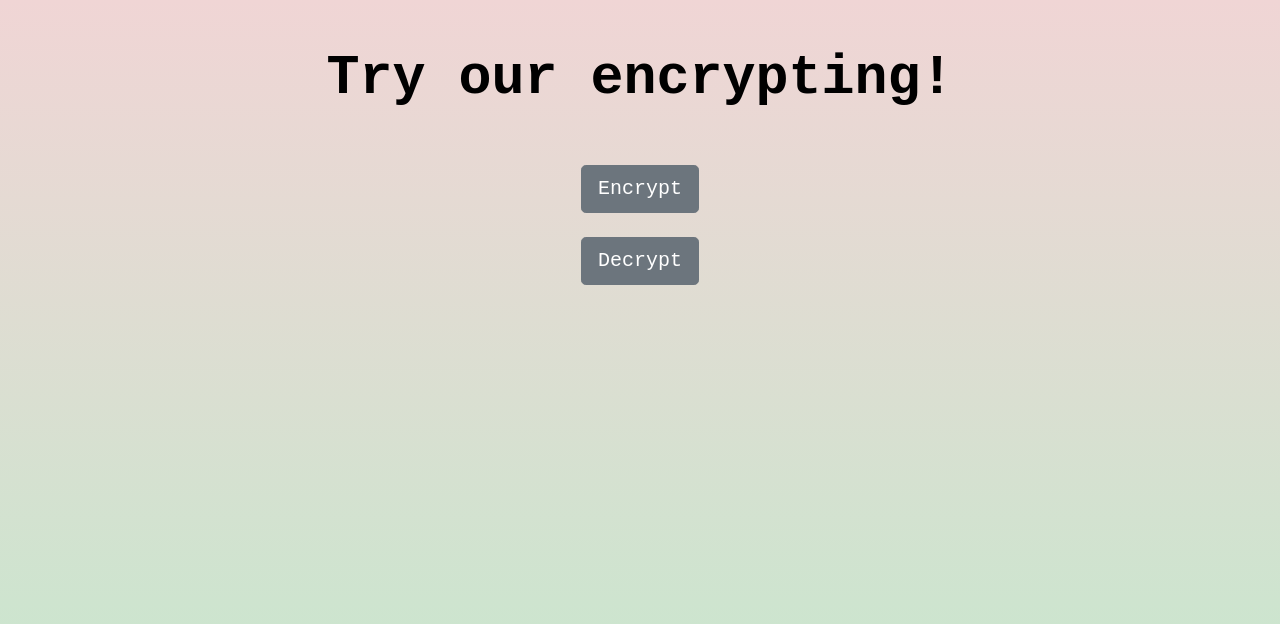
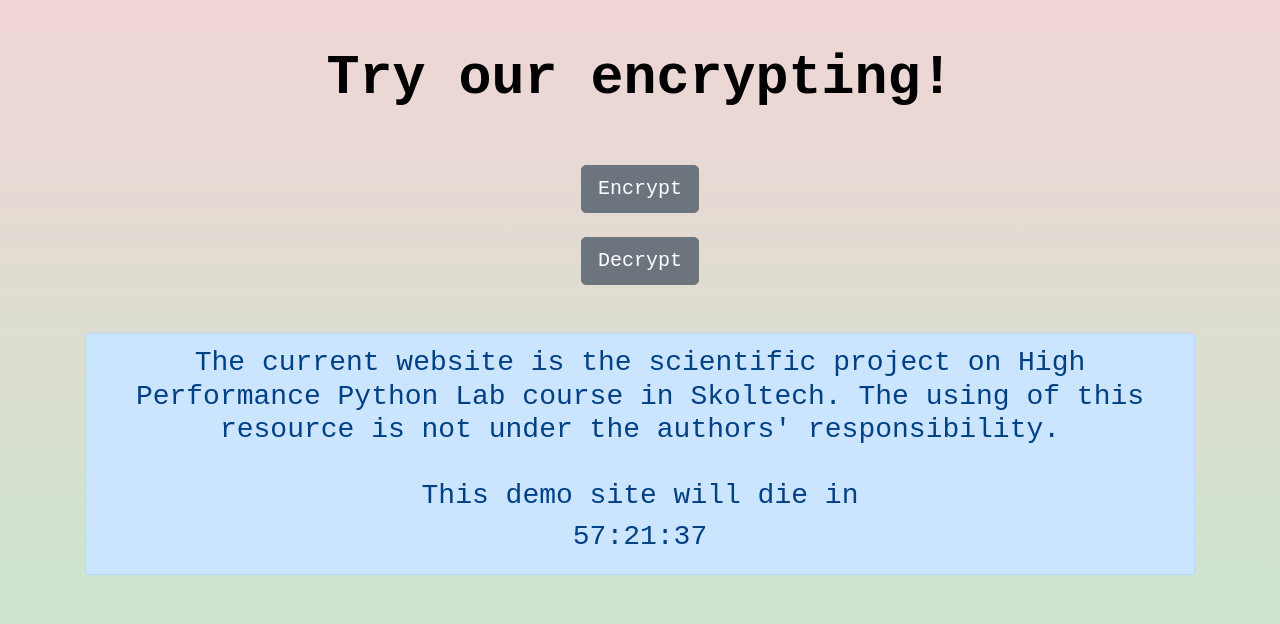
Before and after one commit to IlinValery/hppl_final_project, a React (Create React App) app in the folder crypto_frontend/: page / in a window 1280 px wide. Shown: the top 624 px of the page. Built offline with nearby package versions, Linux system fonts and the light colour scheme.

Commit message:
#26 Fixed

```diff
--- a/crypto_frontend/src/App.css
+++ b/crypto_frontend/src/App.css
@@ -13,6 +13,9 @@ h2 {
 h4 {
     text-align: center!important;
 }
+h6 {
+    text-align: center!important;
+}
 img {
     max-height: 250px !important;
 }
--- a/crypto_frontend/src/Components/DecryptPage/index.js
+++ b/crypto_frontend/src/Components/DecryptPage/index.js
@@ -127,6 +127,7 @@ export default class DecryptPage extends React.Component {
                 <Row>
                     <Col>
                         <Header text={this.props.text}/>
+                        <h6>If you haven't encrypted your message yet, use out encryptor<Button color={'link'} onClick={()=>{window.location.href = '/encrypt'}}>encryptor</Button></h6>
                         <h4 style={{marginBottom: "32px"}}>
                             Please, attach encrypted picture and put the key below
                         </h4>
@@ -180,6 +181,10 @@ export default class DecryptPage extends React.Component {
                 <div className={"center-text"}>
                     <Button
                         size={'lg'}
+                        disabled={
+                            !(this.state.file.length > 0 &&
+                                this.state.key.length > 0)
+                        }
                         onClick={() => this.sendDataDecoder()}
                         color="secondary">
                         Decrypt image!
--- a/crypto_frontend/src/Components/EncryptPage/index.js
+++ b/crypto_frontend/src/Components/EncryptPage/index.js
@@ -11,7 +11,7 @@ import {
     Button,
     CustomInput,
     InputGroup,
-    InputGroupAddon
+    InputGroupAddon, FormText
 } from 'reactstrap';
 import Header from '../Header'
 import {FontAwesomeIcon} from '@fortawesome/react-fontawesome'
@@ -23,7 +23,10 @@ export default class EncryptPage extends React.Component {
 
         this.state = {
             isError: false,
-            isShown: false
+            isShown: false,
+            file: "",
+            key: "",
+            text: "",
         };
         this.fieldChange = this.fieldChange.bind(this);
         this.changeShownStatus = this.changeShownStatus.bind(this);
@@ -56,8 +59,15 @@ export default class EncryptPage extends React.Component {
 
 
             const reader = new FileReader();
-            reader.addEventListener("load", () =>
-                this.setState({file: reader.result})
+            reader.addEventListener("load", () => {
+                    let image = new Image();
+                    image.onload = () => {
+                        this.setState({maxTextLength: image.width * image.height});
+                    }
+                    image.src = reader.result;
+                    this.setState({file: reader.result});
+
+                }
             );
 
             reader.readAsDataURL(e.target.files[0]);
@@ -109,6 +119,11 @@ export default class EncryptPage extends React.Component {
                 <Row>
                     <Col>
                         <Header text={this.props.text}/>
+                        <h6>If you are already have encrypted your message, use our <Button color={'link'}
+                                                                                            onClick={() => {
+                                                                                                window.location.href = '/decrypt'
+                                                                                            }}>decryptor</Button> to
+                            decrypt it</h6>
                         <h4 style={{marginBottom: "32px"}}>
                             Please, input key, text and attach initial picture (<i>in *.bmp format</i>) below
                         </h4>
@@ -138,8 +153,16 @@ export default class EncryptPage extends React.Component {
                                         <Input type="textarea"
                                                onChange={this.fieldChange}
                                                name="text"
+                                               disabled={!this.state.maxTextLength}
+                                               maxlength={this.state.maxTextLength ? this.state.maxTextLength : 0}
+                                            // maxTextLength
                                                id="text"
                                                placeholder="Text for encrypting"/>
+                                        <FormText>
+                                            {this.state.maxTextLength ?
+                                                this.state.text.length + "/" + this.state.maxTextLength :
+                                                "Please, appload image to edit this field."}
+                                        </FormText>
                                     </Col>
                                 </Row>
                             </FormGroup>
@@ -155,12 +178,14 @@ export default class EncryptPage extends React.Component {
                                                 type="text"
                                                 autoComplete="new-password"
                                                 name="key"
+                                                disabled={!this.state.maxTextLength}
                                                 id="key"
                                                 className={this.state.isShown ? "" : "security-key"}
                                                 onChange={this.fieldChange}
                                                 placeholder="Key for encrypting"/>
                                             <InputGroupAddon addonType="append">
                                                 <Button color={this.state.isShown ? "danger" : "secondary"}
+                                                        disabled={!this.state.maxTextLength}
                                                         onClick={this.changeShownStatus}>
                                                     <FontAwesomeIcon icon={this.state.isShown ? "eye" : "eye-slash"}/>
                                                 </Button>
@@ -176,6 +201,11 @@ export default class EncryptPage extends React.Component {
                 <div className={"center-text"}>
                     <Button
                         size={'lg'}
+                        disabled={
+                            !(this.state.file.length > 0 &&
+                                this.state.key.length > 0 &&
+                                this.state.text.length > 0)
+                        }
                         onClick={() => this.sendDataEncoder()}
                         color="secondary">
                         Encrypt image!
--- /dev/null
+++ b/crypto_frontend/src/Components/StartPage/Timer/index.js
@@ -0,0 +1,91 @@
+import React from 'react';
+import './style.css'
+import Alert from "reactstrap/es/Alert";
+
+export default class ExpTimer extends React.Component {
+
+    constructor(props) {
+        super(props);
+
+        this.state = {
+            expiration_date: 1558344909061,
+            milisecsRemaining: 0,
+            isOver: false,
+            time: {}
+        };
+        this.countDown = this.countDown.bind(this)
+
+    }
+
+    startTimer() {
+        setInterval(this.countDown, 500);
+    }
+
+    countDown() {
+        let milisecsRemaining = this.state.milisecsRemaining - 500;
+        this.setState({
+            milisecsRemaining: milisecsRemaining,
+        });
+
+        if (milisecsRemaining < 900) {
+            this.setState({isOver: true})
+
+        }
+    }
+
+    renderRemainingTime(milis) {
+        let hours = ("0" + parseInt(milis / (60 * 1000 * 60))).slice(-2);
+        let mins = ("0" + parseInt((milis - hours * 60 * 1000 * 60) / (60 * 1000))).slice(-2);
+        let secs = ("0" + parseInt((milis - hours * 60 * 1000 * 60 - mins * 60 * 1000) / 1000)).slice(-2);
+        return hours + ":" + mins + ":" + secs
+    }
+
+    render() {
+        if (this.state.isOver) {
+            return (
+                <Alert color={"success"} className={"text-center"}>
+                    <h3 className={"text-center"}>Our shop was closed</h3>
+                </Alert>
+
+            );
+        } else {
+            return (
+                <Alert color={"primary"} className={"text-center"} style={{marginTop: "48px"}}>
+                    <h3 className={"text-center"}>The current website is the scientific project on High Performance
+                        Python Lab course in Skoltech. The using of this resource is not under the authors'
+                        responsibility.</h3>
+                    <br/>
+                    <h3>This demo site will die in</h3>
+                    <h3>{this.renderRemainingTime(this.state.milisecsRemaining)}</h3>
+                </Alert>
+
+            );
+        }
+
+    }
+
+    componentDidMount() {
+        let cur_date = new Date();
+        let exp_date = new Date(2020, 11, 11, 10, 0, 0); // monthNum -1
+        let milisecsRemaining = exp_date - cur_date;
+
+        this.setState({
+            expiration_date: exp_date,
+            milisecsRemaining: exp_date - cur_date
+
+        })
+
+
+        if (milisecsRemaining < 900) {
+            this.setState({isOver: true})
+
+        }
+
+        this.startTimer()
+    }
+
+    componentDidUpdate(prevState) {
+        if (prevState.milisecsRemaining !== this.state.milisecsRemaining) {
+        }
+    }
+}
--- a/crypto_frontend/src/Components/StartPage/index.js
+++ b/crypto_frontend/src/Components/StartPage/index.js
@@ -3,6 +3,8 @@ import './style.css'
 import {Container, Row, Col, Button} from 'reactstrap';
 import Header from '../Header'
 import './style.css'
+import ExpTimer from "./Timer";
+
 
 export default class StartPage extends React.Component {
     constructor(props) {
@@ -46,6 +48,8 @@ export default class StartPage extends React.Component {
                             </Col>
                         </Row>
                 </Container>
+                <ExpTimer/>
+
             </Container>
         );
     }
```
Also changed, not shown: crypto_frontend/src/Components/StartPage/Timer/style.css (added).
